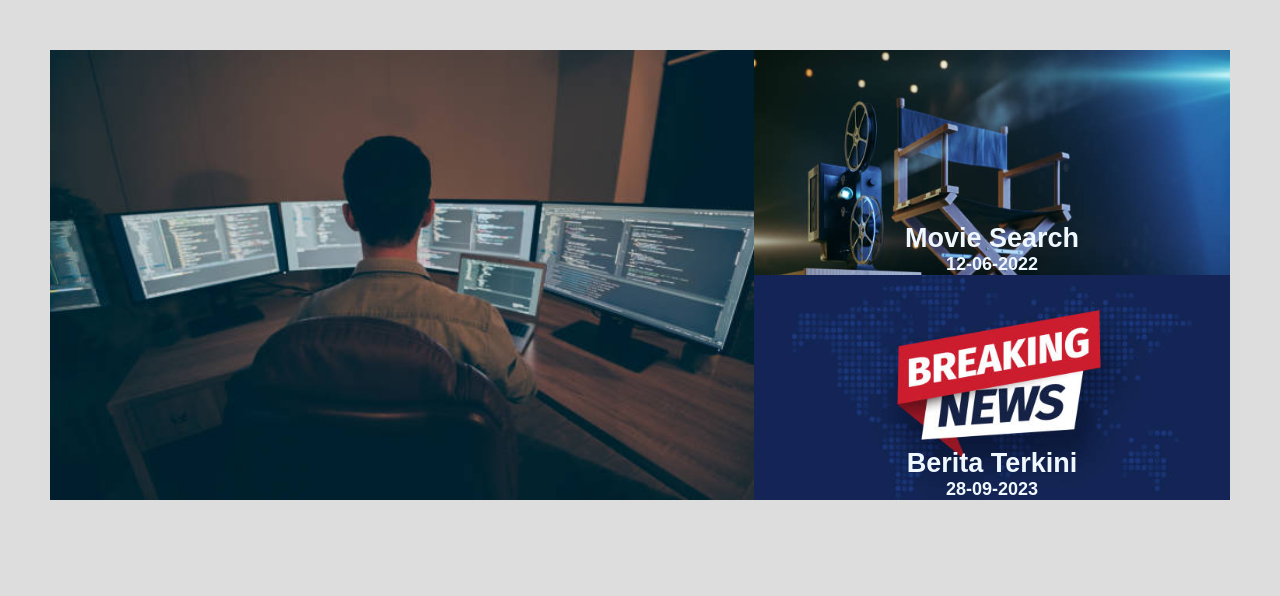
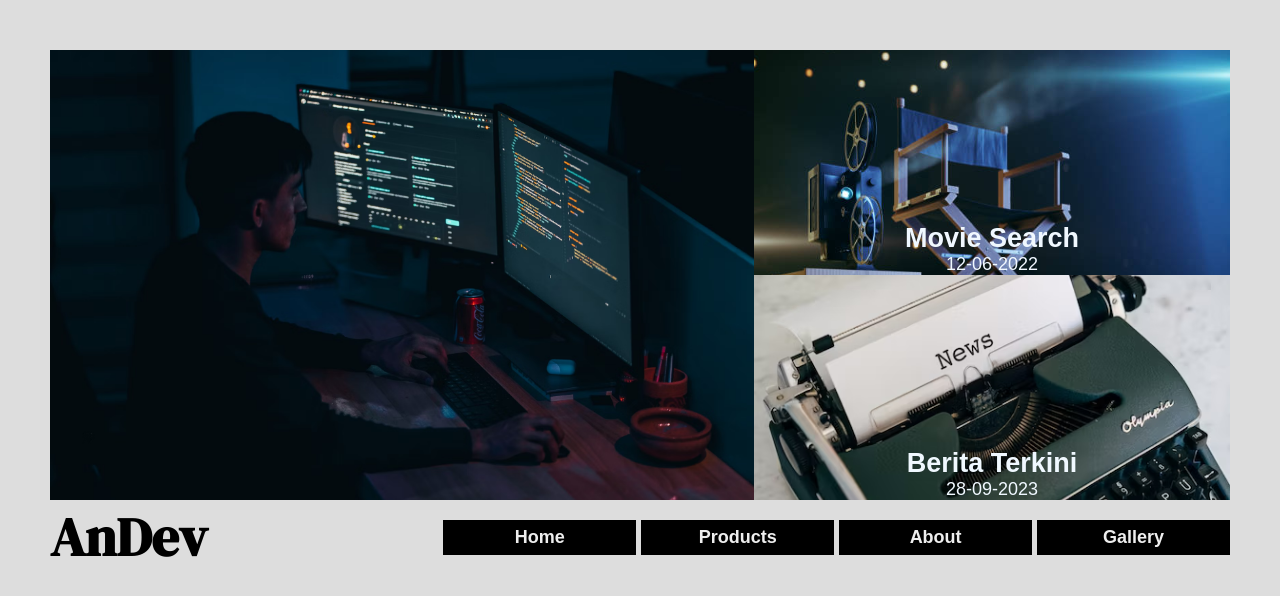
Before and after one commit to afifudin23/css-grid, a plain HTML site: page 08.praktek/index.html in a window 1280 px wide. Drawn offline with Linux system fonts and the light colour scheme; a web font is replaced by a local one.

Commit message:
add menu

```diff
--- a/08.praktek/index.html
+++ b/08.praktek/index.html
@@ -25,6 +25,19 @@
                 <div class="date">28-09-2023</div>
             </div>
         </header>
+
+        <div class="menu">
+            <div class="brand">
+                <h1>AnDev</h1>
+            </div>
+            <ul>
+                <li><a href="#home">Home</a></li>
+                <li><a href="#products">Products</a></li>
+                <li><a href="#about">About</a></li>
+                <li><a href="#gallery">Gallery</a></li>
+
+            </ul>
+        </div>
     </div>
 </body>
 </html>
--- a/08.praktek/style.css
+++ b/08.praktek/style.css
@@ -25,7 +25,7 @@ body {
 .hero {
     grid-area: hero;
     min-height: 350px;
-    background-image: url(img/hero.jpg);
+    background-image: url("img/hero.avif");
     background-size: cover;
     background-position: center;
     padding: 50px;
@@ -48,6 +48,10 @@ body {
 .project .item {
     font-size: 1.5em;
 }
+.project .date {
+    font-weight: 200;
+
+}
 .project-1 {
     grid-area: project-1;
     background-image: url("img/movie.jpg");
@@ -56,7 +60,37 @@ body {
 }
 .project-2 {
     grid-area: project-2;
-    background-image: url("img/news.jpg");
+    background-image: url("img/news.avif");
     background-position: center;
     background-size: cover;
 }
+
+/* Navigation */
+.menu {
+    display: grid;
+    grid-template-columns: 1fr 2fr;
+    /* background-color: aquamarine; */
+    align-items: center;
+}
+.menu .brand {
+    font-size: 1.5em;
+    color: #000;
+    font-family: 'DM Serif Display', serif;
+
+}
+.menu ul {
+    gap: 5px;
+    list-style: none;
+    display: grid;
+    grid-template-columns: repeat(auto-fit, minmax(100px, 1fr));
+    font-weight: bold;
+    text-align: center;
+}
+.menu a {
+    text-decoration: none;
+    background-color: #000;
+    display: block;
+    padding: 7px;
+    color: #eee;
+
+}
```
Also changed, not shown: 08.praktek/img/hero.avif (added), 08.praktek/img/hero.jpg (deleted), 08.praktek/img/news.avif (added), 08.praktek/img/news.jpg (deleted).
